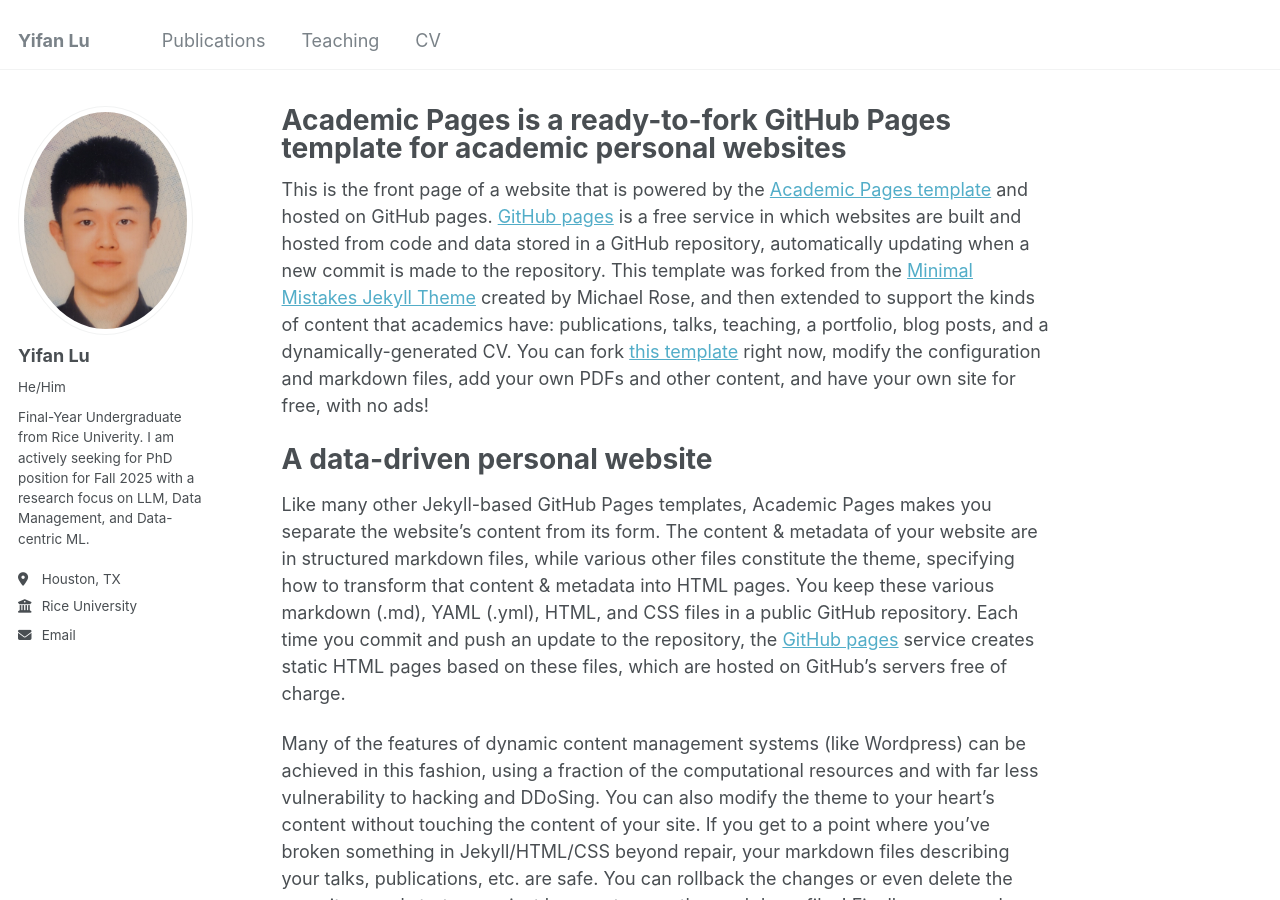
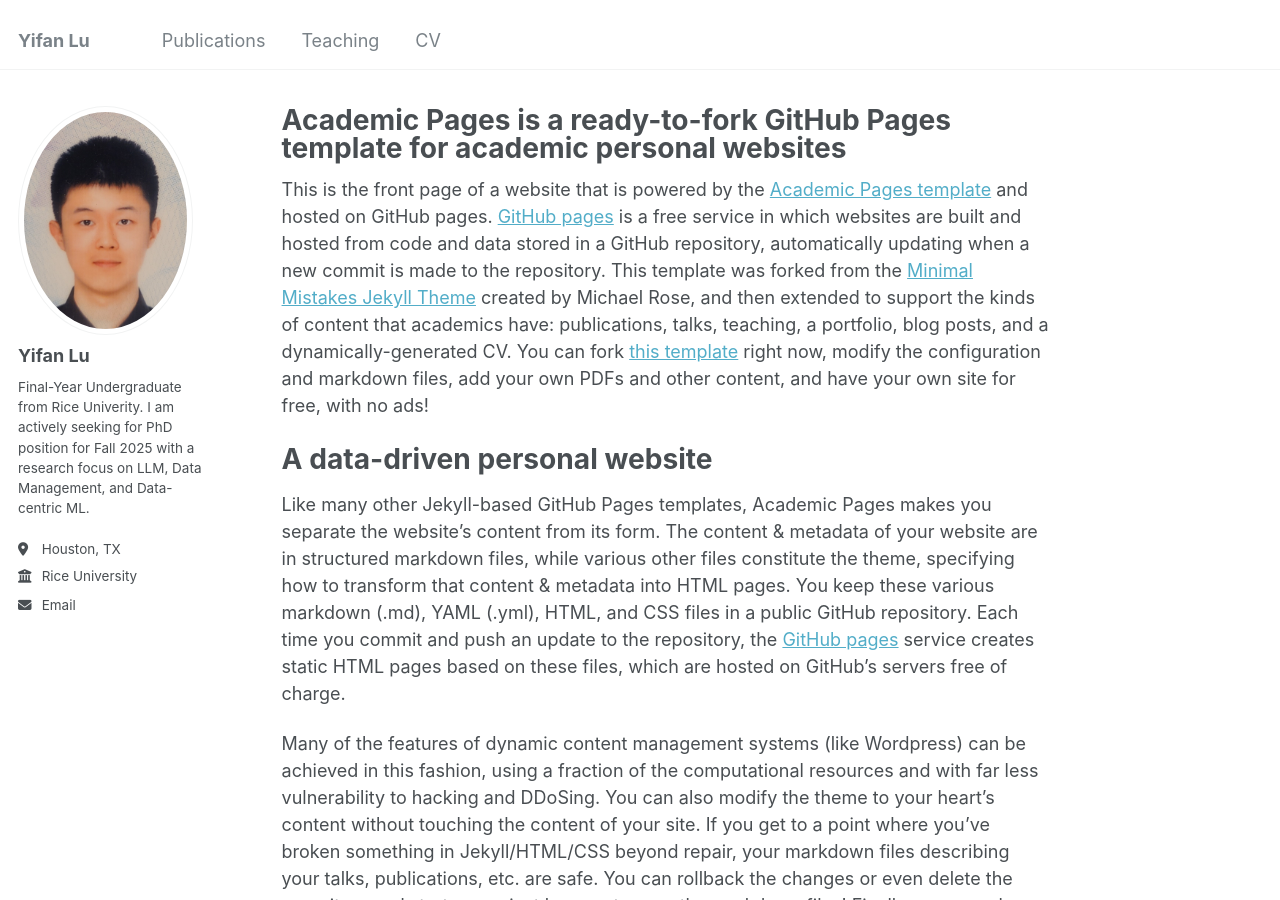
Before and after one commit to yl231/yl231.github.io, a Jekyll site: the page built from _pages/about.md, in a window 1280 px wide and 900 px high. Built offline with Jekyll 4.4.1, drawn with Linux system fonts in a browser that asks for light colours.

Commit message:
Update _config.yml

```diff
--- a/_config.yml
+++ b/_config.yml
@@ -23,7 +23,7 @@ author:
   # Biographic information
   avatar           : "yifan_bio.jpg"
   name             : "Yifan Lu"
-  pronouns         : "He/Him" # example: "she/her"
+  pronouns         : # example: "she/her"
   bio              : "Final-Year Undergraduate from Rice Univerity. I am actively seeking for PhD position for Fall 2025 with a research focus on LLM, Data Management, and Data-centric ML."
   location         : "Houston, TX"
   employer         : "Rice University"
@@ -77,7 +77,7 @@ author:
 # Publication Category - The following the list of publication categories and their headings
 publication_category:
   insubmission:
-    title: In Submission
+    title: 'In Submission'
   conferences:
     title: 'Conference Papers'
 
```
